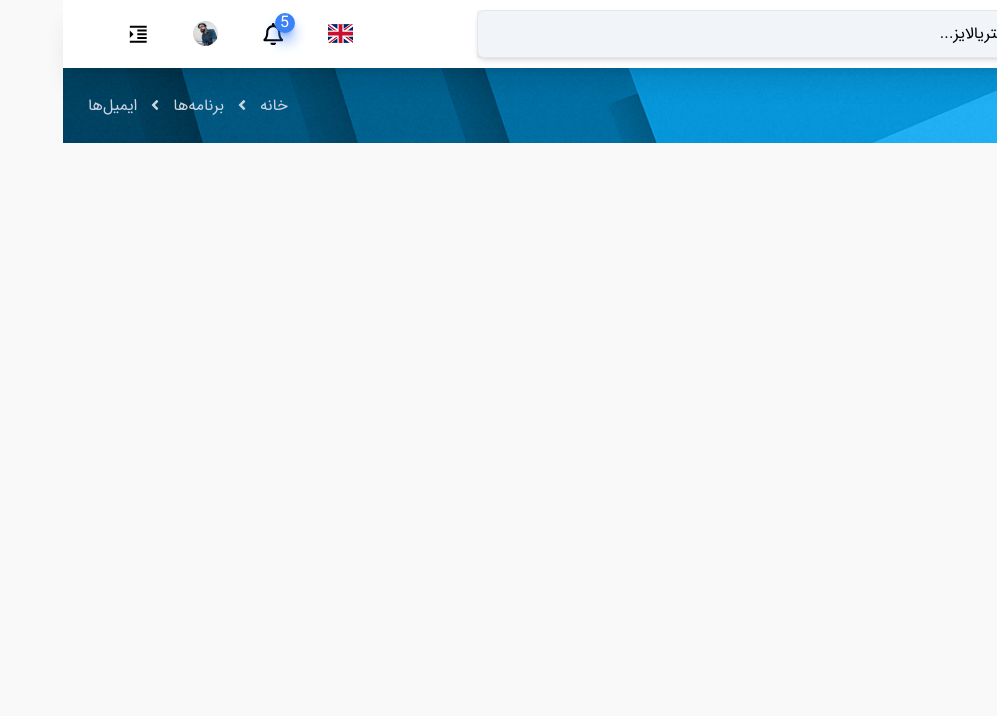
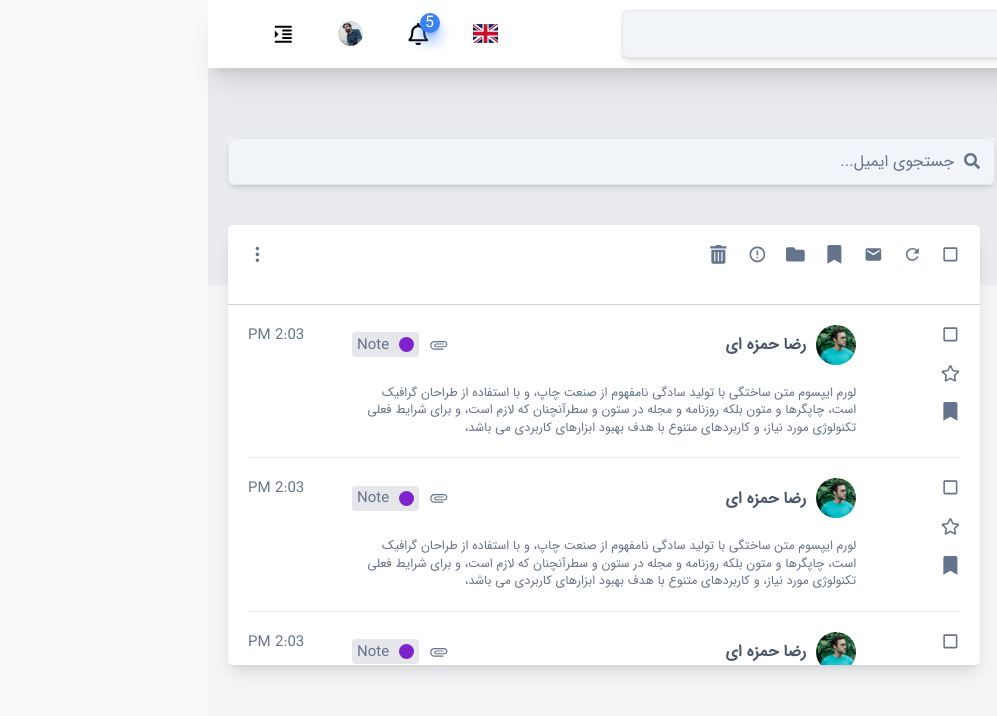
Before and after one commit to Reza-HM/materialize-cms, a React (Vite) app: page /emails in a window 1280 px wide. Shown: the top 716 px of the page, without its empty margins (283-1280 px from the left). Built offline with nearby package versions, Linux system fonts and the light colour scheme; some icons are missing.

Commit message:
completed coding emails page and email component

```diff
--- /dev/null
+++ b/src/Components/Email.tsx
@@ -0,0 +1,50 @@
+import { FC } from "react";
+import { FaBookmark } from "react-icons/fa";
+import { FaRegStar } from "react-icons/fa";
+import { MdCheckBoxOutlineBlank } from "react-icons/md";
+import { MdOutlineAttachment } from "react-icons/md";
+
+const Email: FC = () => {
+  return (
+    <div className="flex gap-8 border-b pb-8">
+      <div className="flex-1 flex flex-col gap-8 text-3xl text-slate-500">
+        <MdCheckBoxOutlineBlank />
+        <FaRegStar />
+        <FaBookmark />
+      </div>
+      <div className="flex-[6]">
+        <div className="flex flex-col items-center justify-between">
+          <div className="flex items-center justify-between w-full">
+            {" "}
+            <div className="flex items-center gap-4">
+              <img
+                src="/img/2.jpg"
+                className="w-16 h-16 rounded-[50%]"
+                alt=""
+              />
+              <p className="font-bold text-slate-600">رضا حمزه‌ ای</p>
+            </div>
+            <div className="flex items-center gap-4">
+              <MdOutlineAttachment className="text-3xl text-slate-500 font-bold" />
+              <div className="flex items-center gap-4 bg-gray-200 rounded-md py-1 px-2">
+                <span className="w-6 h-6 block rounded-[50%] bg-purple-700"></span>{" "}
+                <p className="text-slate-500 text-2xl">Note</p>
+              </div>
+            </div>
+          </div>
+
+          <p className="mt-8 text-xl text-slate-500">
+            لورم ایپسوم متن ساختگی با تولید سادگی نامفهوم از صنعت چاپ، و با
+            استفاده از طراحان گرافیک است، چاپگرها و متون بلکه روزنامه و مجله در
+            ستون و سطرآنچنان که لازم است، و برای شرایط فعلی تکنولوژی مورد نیاز،
+            و کاربردهای متنوع با هدف بهبود ابزارهای کاربردی می باشد،
+          </p>
+        </div>
+      </div>
+      <div className="flex-1">
+        <p className="text-2xl text-slate-500 text-end">2:03 PM</p>
+      </div>
+    </div>
+  );
+};
+export default Email;
--- a/src/Pages/Emails.tsx
+++ b/src/Pages/Emails.tsx
@@ -1,9 +1,104 @@
+import { FaSearch } from "react-icons/fa";
 import BreadCrumb from "../Components/BreadCrumb";
+import { MdEmail } from "react-icons/md";
+import { FaBookmark } from "react-icons/fa";
+import { MdCheckBoxOutlineBlank } from "react-icons/md";
+import { FaRegStar } from "react-icons/fa";
+import { FaFolder } from "react-icons/fa";
+import { FaTrashAlt } from "react-icons/fa";
+import { IoMdRefresh } from "react-icons/io";
+import { RiErrorWarningLine } from "react-icons/ri";
+import { BsThreeDotsVertical } from "react-icons/bs";
+import { IoSend } from "react-icons/io5";
+import { IoMdPaper } from "react-icons/io";
+import Email from "../Components/Email";
 
 const Emails = () => {
   return (
-    <div>
-      <BreadCrumb title="ایمیل‌ها" />
+    <div className="">
+      <div className="p-8 bg-gray-300/40">
+        <div className="flex justify-between items-center mt-20">
+          <div className="flex-1 flex items-center gap-4">
+            <MdEmail className="text-4xl font-bold" />
+            <h1 className="text-4xl font-bold">صندوق پستی</h1>
+          </div>
+          <div className="flex-[3] bg-slate-100 relative">
+            <FaSearch className="absolute right-6 top-6 text-slate-500" />
+            <input
+              type="text"
+              className="w-full bg-unset px-16 py-4 placeholder:text-slate-500 text-slate-500 rounded-xl shadow-md border focus:bg-white"
+              placeholder="جستجوی ایمیل..."
+            />
+          </div>
+        </div>
+        <div className="flex items-center gap-12 mt-12">
+          <img src="/img/2.jpg" className="w-20 h-20 rounded-[50%]" alt="" />
+          <div className="flex flex-col">
+            <p className="text-2xl font-bold text-slate-500">رضا حمزه ای</p>
+            <span className="text-lg text-slate-400">
+              lawrence.collins@xyz.com
+            </span>
+          </div>
+        </div>
+      </div>
+      <div className="flex justify-between gap-8 bg-gray-200/30 p-8">
+        <div className="flex-1">
+          <h2 className="text-3xl font-bold">پوشه ها</h2>
+          <ul className="mt-12 flex flex-col gap-8">
+            <li className="flex items-center gap-4 text-3xl text-slate-500">
+              <MdEmail />
+              صندوق ورودی
+            </li>
+            <li className="flex items-center gap-4 text-3xl text-slate-500">
+              <IoSend />
+              ارسال شده
+            </li>
+            <li className="flex items-center gap-4 text-3xl text-slate-500">
+              <IoMdPaper />
+              پیش نویس
+            </li>
+            <li className="flex items-center gap-4 text-3xl text-slate-500">
+              <RiErrorWarningLine />
+              طول
+            </li>
+            <li className="flex items-center gap-4 text-3xl text-slate-500">
+              <FaTrashAlt />
+              زباله ها
+            </li>
+          </ul>
+          <h2 className="text-3xl font-bold mt-12">فیلترها</h2>
+          <p className="flex items-center gap-4 mt-8 text-slate-500 text-3xl">
+            <FaRegStar />
+            ستاره دار
+          </p>
+        </div>
+        <div className="flex-[3] bg-white shadow-lg rounded-lg -translate-y-32 h-[440px] overflow-y-scroll">
+          <div className="flex justify-between items-center p-8">
+            <div className="flex items-center gap-8 text-3xl font-bold text-slate-500">
+              <MdCheckBoxOutlineBlank />
+              <IoMdRefresh />
+              <MdEmail />
+              <FaBookmark />
+              <FaFolder />
+              <RiErrorWarningLine />
+              <FaTrashAlt />
+            </div>
+            <BsThreeDotsVertical className="text-3xl font-bold text-slate-500" />
+          </div>
+          <span className="block h-px w-full bg-slate-300 mt-8"></span>
+          <div className="p-8 flex flex-col gap-8 overflow-scroll">
+            <Email />
+            <Email />
+            <Email />
+            <Email />
+            <Email />
+            <Email />
+            <Email />
+            <Email />
+            <Email />
+          </div>
+        </div>
+      </div>
     </div>
   );
 };
```
Also changed, not shown: public/img/2.jpg (added).
